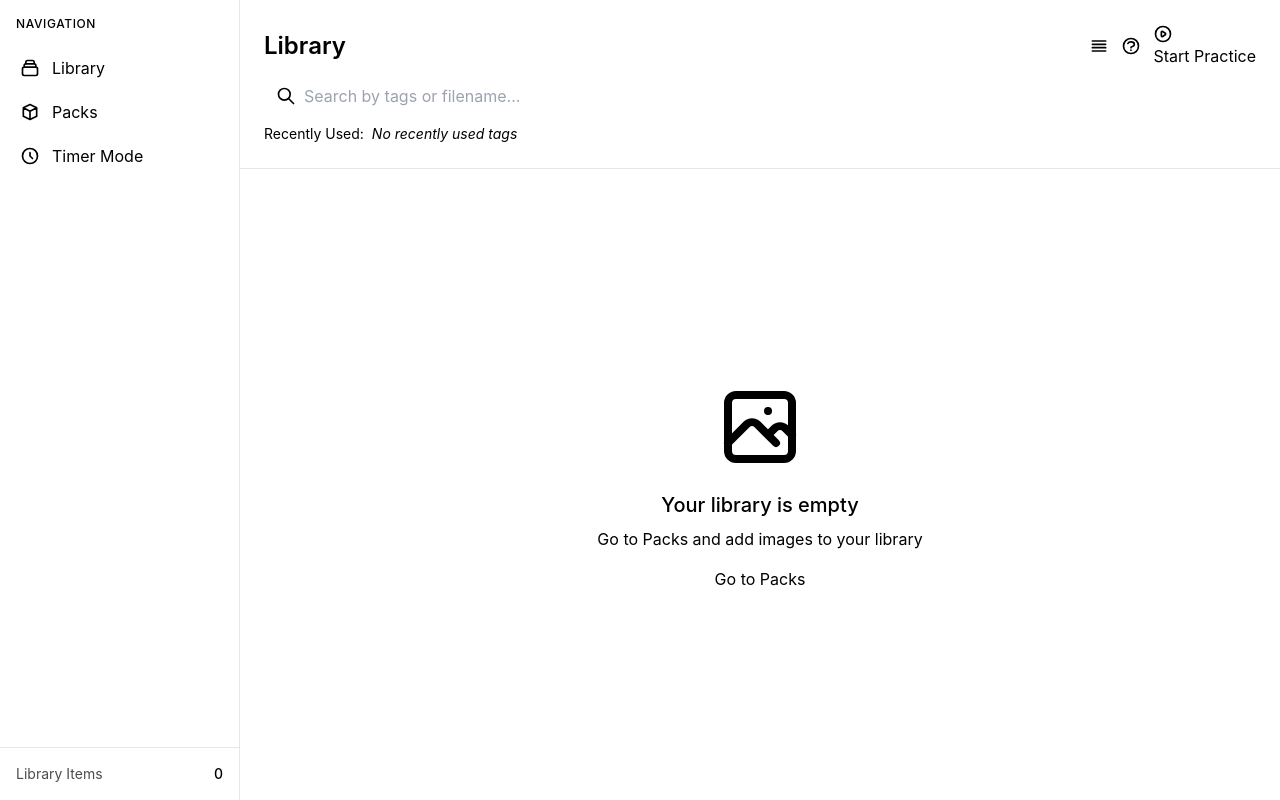
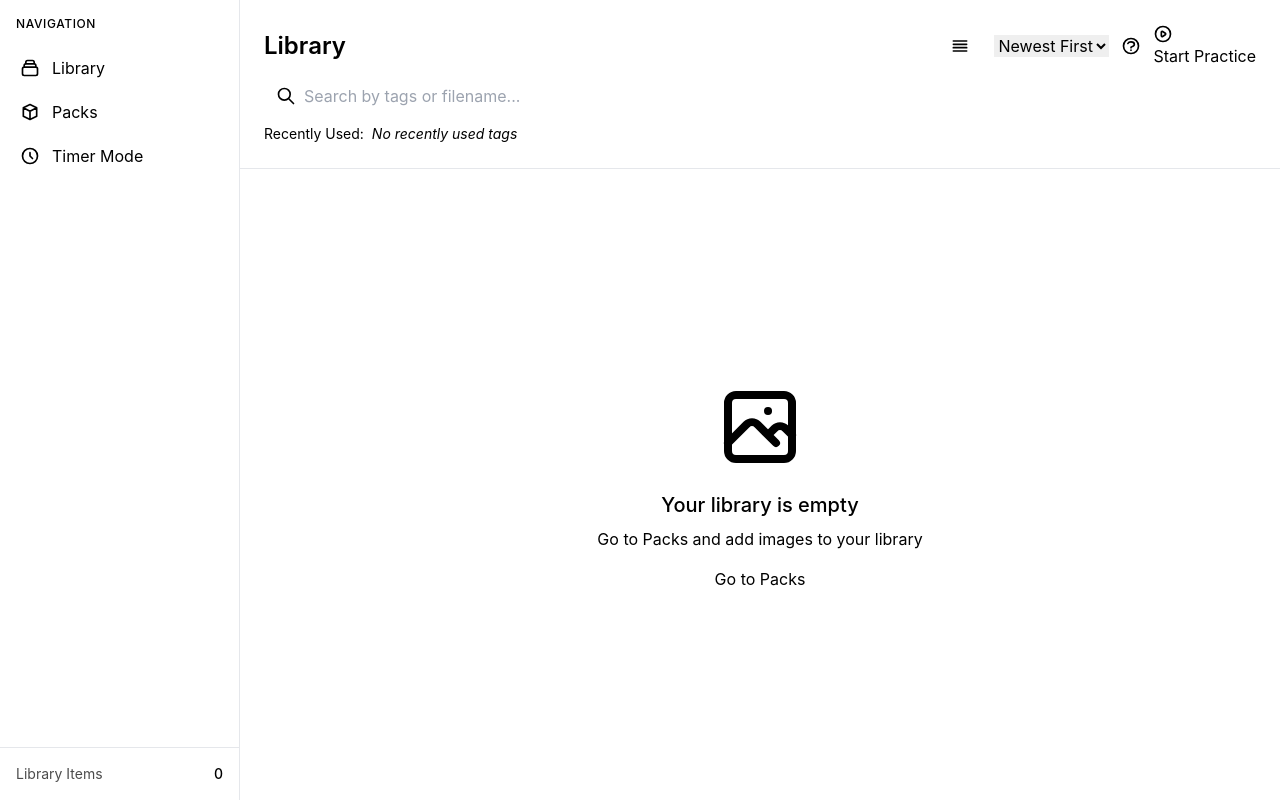
Before and after one commit to darrenk196/draw-stack-app, a SvelteKit app: page / in a window 1280 px wide. Built offline with nearby package versions, Linux system fonts and the light colour scheme.

Commit message:
feat: add sort by date added to library
- Add sort order dropdown (newest/oldest first)
- Sort images by addedToLibraryAt timestamp
- Persist sort preference to localStorage
- Apply sorting after filters and search
- Located next to view mode toggle for easy access

```diff
--- a/src/routes/+page.svelte
+++ b/src/routes/+page.svelte
@@ -147,6 +147,23 @@
   let itemsPerPage = $state<number | "all">(loadItemsPerPage());
   let currentPage = $state(1);
 
+  // Sort state
+  const SORT_ORDER_KEY = "library-sort-order";
+  type SortOrder = "newest" | "oldest";
+
+  function loadSortOrder(): SortOrder {
+    if (typeof localStorage === "undefined") return "newest";
+    const stored = localStorage.getItem(SORT_ORDER_KEY);
+    return (stored === "oldest" ? "oldest" : "newest") as SortOrder;
+  }
+
+  function saveSortOrder(order: SortOrder) {
+    if (typeof localStorage === "undefined") return;
+    localStorage.setItem(SORT_ORDER_KEY, order);
+  }
+
+  let sortOrder = $state<SortOrder>(loadSortOrder());
+
   // Debounce search input
   $effect(() => {
     clearTimeout(searchDebounceTimer);
@@ -157,12 +174,11 @@
 
   // Filtered images based on search query and active filters
   let filteredImages = $derived.by(() => {
-    // If no filters or search, show all
-    if (!debouncedSearchQuery.trim() && activeFilters.length === 0) {
-      return libraryImages;
-    }
-
-    return libraryImages.filter((image) => {
+    let images = libraryImages;
+
+    // Apply filters and search
+    if (debouncedSearchQuery.trim() || activeFilters.length > 0) {
+      images = libraryImages.filter((image) => {
         const imageTags = allImageTags.get(image.id) || [];
         const imageTagPaths = imageTags.map((tag) =>
           buildTagPath(tag, allTags).toLowerCase()
@@ -200,6 +216,16 @@
 
         return true;
       });
+    }
+
+    // Apply sorting by date added
+    const sorted = [...images].sort((a, b) => {
+      const aTime = a.addedToLibraryAt || 0;
+      const bTime = b.addedToLibraryAt || 0;
+      return sortOrder === "newest" ? bTime - aTime : aTime - bTime;
+    });
+
+    return sorted;
   });
 
   // Pagination calculations
@@ -992,7 +1018,9 @@
         : filteredImages;
 
     if (imagesToPractice.length === 0) {
-      toast.warning("No images to practice with. Select images or apply filters.");
+      toast.warning(
+        "No images to practice with. Select images or apply filters."
+      );
       return;
     }
 
@@ -1149,6 +1177,19 @@
             </svg>
           {/if}
         </button>
+
+        <div class="divider divider-horizontal mx-0"></div>
+
+        <!-- Sort Order Dropdown -->
+        <select
+          class="select select-sm select-bordered"
+          bind:value={sortOrder}
+          onchange={() => saveSortOrder(sortOrder)}
+          title="Sort by date added"
+        >
+          <option value="newest">Newest First</option>
+          <option value="oldest">Oldest First</option>
+        </select>
 
         <!-- Help Button -->
         <button
@@ -2335,8 +2376,18 @@
         </div>
       </div>
       <div class="flex gap-2 justify-end">
-        <button class="btn btn-ghost" onclick={cancelDelete} disabled={isDeletingImages}> Cancel </button>
-        <button class="btn btn-error" onclick={confirmDelete} disabled={isDeletingImages}>
+        <button
+          class="btn btn-ghost"
+          onclick={cancelDelete}
+          disabled={isDeletingImages}
+        >
+          Cancel
+        </button>
+        <button
+          class="btn btn-error"
+          onclick={confirmDelete}
+          disabled={isDeletingImages}
+        >
           {#if isDeletingImages}
             <span class="loading loading-spinner loading-sm"></span>
           {/if}
--- a/src/routes/timer/+page.svelte
+++ b/src/routes/timer/+page.svelte
@@ -835,7 +835,9 @@
     }
 
     if (sourceImages.length === 0) {
-      toast.warning("No images match your filters. Please adjust your selection.");
+      toast.warning(
+        "No images match your filters. Please adjust your selection."
+      );
       return;
     }
 
```
Also changed, not shown: src/routes/packs/+page.svelte (+10 -3 lines). Lines whose indentation alone changed are shown as unchanged.
